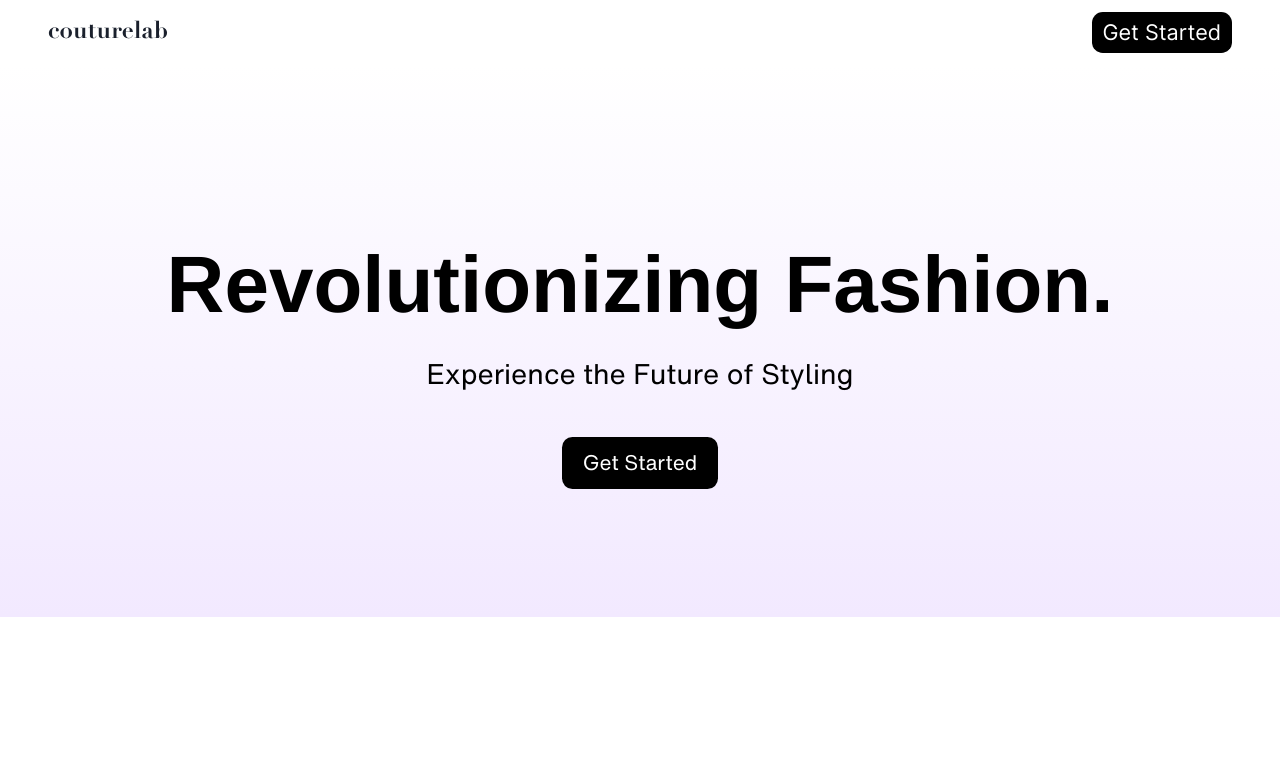
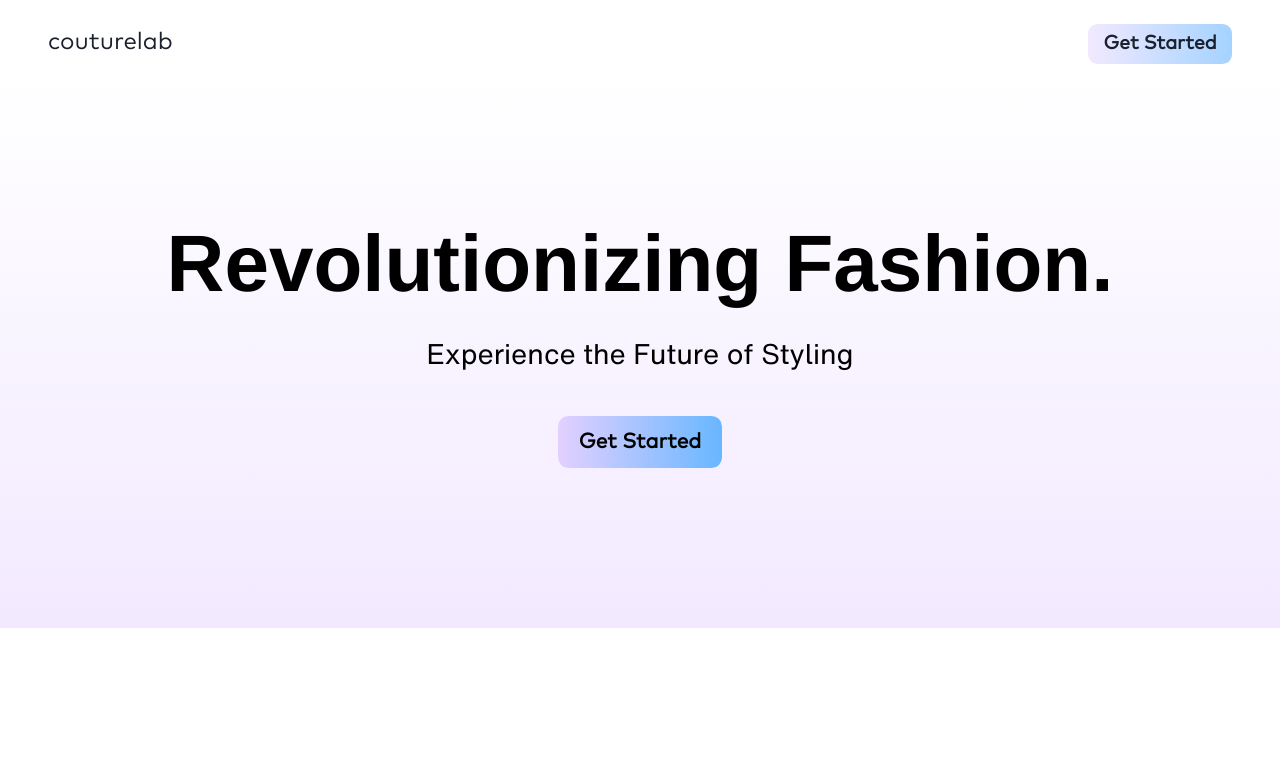
Before and after one commit to felixliang50779/Couture-Lab, a React (Create React App) app in the folder couture-lab-ui/: page / in a window 1280 px wide. Shown: the top 784 px of the page. Built offline with nearby package versions, Linux system fonts and the light colour scheme; no server answers.

Commit message:
some simple styling changes on the homepage

```diff
--- a/couture-lab-ui/public/index.html
+++ b/couture-lab-ui/public/index.html
@@ -24,7 +24,7 @@
       work correctly both with client-side routing and a non-root public URL.
       Learn how to configure a non-root public URL by running `npm run build`.
     -->
-    <title>CoutureLab</title>
+    <title>couturelab</title>
     <script src="https://accounts.google.com/gsi/client" async defer></script>
   </head>
   <body>
--- a/couture-lab-ui/src/Components/footer.js
+++ b/couture-lab-ui/src/Components/footer.js
@@ -9,7 +9,7 @@ export default function Footer() {
                     &copy; {new Date().getFullYear()} <span className={styles['couturelab-logo']}>couturelab</span>
                 </p>
                 <ul className={styles['footer-links']}>
-                    <li><a href="/contact">Contact</a></li>
+                    <li><a href="/contact">Contact Us</a></li>
                 </ul>
             </div>
         </footer>
--- a/couture-lab-ui/src/Components/footer.module.css
+++ b/couture-lab-ui/src/Components/footer.module.css
@@ -5,7 +5,7 @@
 }
 
 .footer-title {
-    font-family: "Linotype";
+    font-family: "MarkPro";
     display: flex;
     padding: 1.5em 1.5em 1em 1.5em;
     font-size: 2em;
@@ -23,7 +23,7 @@
 }
 
 .couturelab-logo {
-    font-family: "Linotype";
+    font-family: "MarkPro";
 }
 
 .footer-links {
--- a/couture-lab-ui/src/Components/navbar.module.css
+++ b/couture-lab-ui/src/Components/navbar.module.css
@@ -1,23 +1,41 @@
 .navbar-container {
     display: flex;
     justify-content: space-between;
-    font-family: "Linotype";
+    font-family: "MarkPro";
     background-color: #ffffff;
     width: 100%;
+    margin-top: 0.5em;
     padding: 0.5em 2em 0.5em 2em;
     font-size: 1.5em;
-    top: 0;
 }
 
 .navbar-signin {
-    background-color: #000000;
-    color: #ffffff;
-    padding: 0.2em 0.5em 0.2em 0.5em;
+    position: relative;
+    background-image: linear-gradient(to right, #f2e9ff, #a4d3ff);
+    padding: 0.3em 0.8em 0.3em 0.8em;
     border-radius: 0.5em;
-    font-size: 0.9em;
-    font-family: 'Inter';
+    font-size: 0.8em;
+    font-family: 'MarkPro';
+    font-weight: 600;
+    transition: all 0.4s;
 }
 
-.navbar-signin:hover {
-    background-color: #4c4c4c;
+.navbar-signin::after {
+    display: flex;
+    align-items: center;
+    justify-content: center;
+    position: absolute;
+    content: "Get Started";
+    background-image: linear-gradient(to right, #e66465, #9198e5);
+    border-radius: 0.5em;
+    transition: all 0.4s ease-in-out;
+    left: 0;
+    top: 0;
+    right: 0;
+    bottom: 0;
+    opacity: 0;
 }
+
+.navbar-signin:hover::after {
+    opacity: 0.8;
+}
--- a/couture-lab-ui/src/PageStyles/Home.module.css
+++ b/couture-lab-ui/src/PageStyles/Home.module.css
@@ -12,7 +12,7 @@
     align-items: center;
     text-align: center;
     background-image: linear-gradient(#ffffff, #f2e9ff);
-    padding: 10em 5em 8em 5em;
+    padding: 8em 5em 10em 5em;
     color: #000000;
     font-family: 'Helvetica';
 }
@@ -27,18 +27,35 @@
 }
 
 .getstarted-link {
-    background-color: #000000;
-    color: #ffffff;
+    position: relative;
+    background-image: linear-gradient(to right, #e3d0ff, #68b7ff);
+    font-family: "MarkPro";
     padding: 0.5em 1em 0.5em 1em;
     border-radius: 0.5em;
     margin: 2em 0 0 0;
     font-size: 1.3em;
-    transition: 0.9s ease-out;
+    font-weight: 600;
+    transition: 0.4s ease-out;
 }
 
-.getstarted-link:hover {
-    background-color: #ffffff;
-    color: #000000;
+.getstarted-link::after {
+    display: flex;
+    align-items: center;
+    justify-content: center;
+    position: absolute;
+    content: "Get Started";
+    background-image: linear-gradient(to right, #e66465, #9198e5);
+    border-radius: 0.5em;
+    transition: all 0.4s ease-in-out;
+    left: 0;
+    top: 0;
+    right: 0;
+    bottom: 0;
+    opacity: 0;
+}
+
+.getstarted-link:hover::after {
+    opacity: 1;
 }
 
 .whatweare-container {
@@ -85,7 +102,10 @@
 }
 
 .lastview-container {
+    display: flex;
+    flex-direction: column;
     margin: 8em 5em 8em 5em;
+    align-items: center;
     text-align: center;
     font-family: 'Helvetica';
 }
@@ -96,16 +116,36 @@
 }
 
 .lastview-link {
-    display: inline-block;
+    display: block;
+    position: relative;
     margin: 1.5em 0 0 0;
     padding: 0.5em 1em 0.5em 1em;
     font-size: 1.5em;
-    background-image: linear-gradient(to right, #f2e9ff, #a4d3ff);
+    font-family: "MarkPro";
+    font-weight: 600;
     border-radius: 1.5em;
+    background-image: linear-gradient(to right, #e3d0ff, #68b7ff);
+    transition: all 0.5s;
 }
 
-.lastview-link:hover {
-    background-image: linear-gradient(to right, #e3d0ff, #68b7ff);
+.lastview-link::after {
+    display: flex;
+    align-items: center;
+    justify-content: center;
+    position: absolute;
+    content: "Start Styling";
+    background-image: linear-gradient(to right, #e66465, #9198e5);
+    border-radius: 1.5em;
+    transition: all 0.4s ease-in-out;
+    left: 0;
+    top: 0;
+    right: 0;
+    bottom: 0;
+    opacity: 0;
+}
+
+.lastview-link:hover::after {
+    opacity: 1;
 }
 
 @media only screen and (max-width : 850px) {
--- a/couture-lab-ui/src/Pages/Home.js
+++ b/couture-lab-ui/src/Pages/Home.js
@@ -52,7 +52,7 @@ export default function Home() {
             <LoadOnView>
                 <section className={styles['whatweare-container']}>
                     <h1>
-                        couturelab seeks to create personalized recommendations through artificial intelligence,
+                        <span style={{ fontFamily: "MarkPro" }}>couturelab</span> seeks to create personalized recommendations through artificial intelligence,
                         all to help <u>you</u> look and feel your best.
                     </h1>
                 </section>
--- a/couture-lab-ui/src/Utilities/authcontext.js
+++ b/couture-lab-ui/src/Utilities/authcontext.js
@@ -7,21 +7,14 @@ export const AuthContext = createContext();
 
 export const AuthProvider = ({ children }) => {
     const [currentUser, setCurrentUser] = useState(null);
-    const [pending, setPending] = useState(true);
 
     const navigate = useNavigate();
 
     useEffect(() => {
         FirebaseAuth.onAuthStateChanged((user) => {
-            console.log(user);
             setCurrentUser(user);
-            setPending(false);
         });
     }, []);
-
-    if (pending) {
-        return <>Loading...</>
-    }
 
     let logoutUser = () => {
         FirebaseAuth.signOut();
@@ -30,8 +23,8 @@ export const AuthProvider = ({ children }) => {
     }
 
     let contextData = {
-        currentUser:currentUser,
-        logoutUser:logoutUser,
+        currentUser: currentUser,
+        logoutUser: logoutUser,
     }
 
     return (
```
